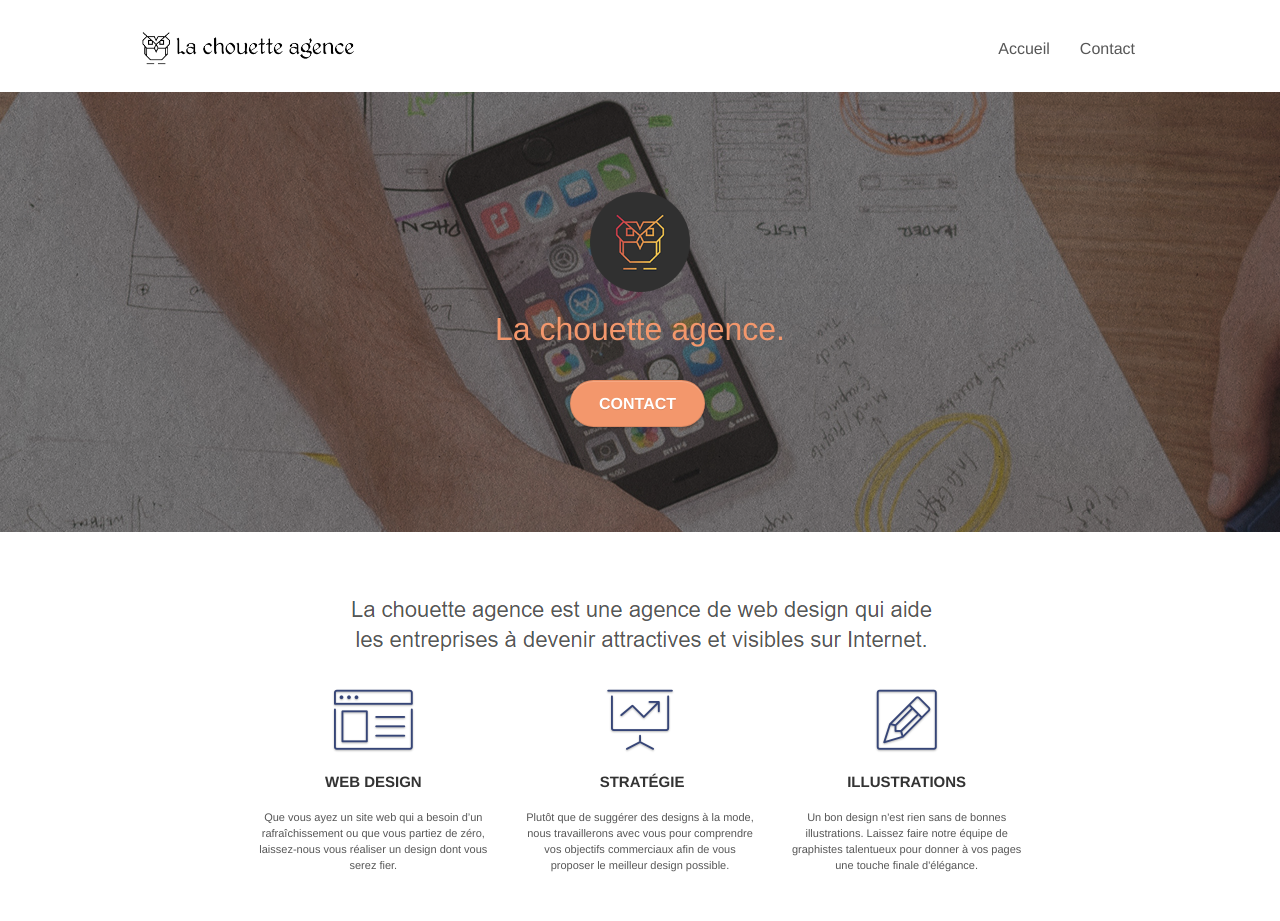
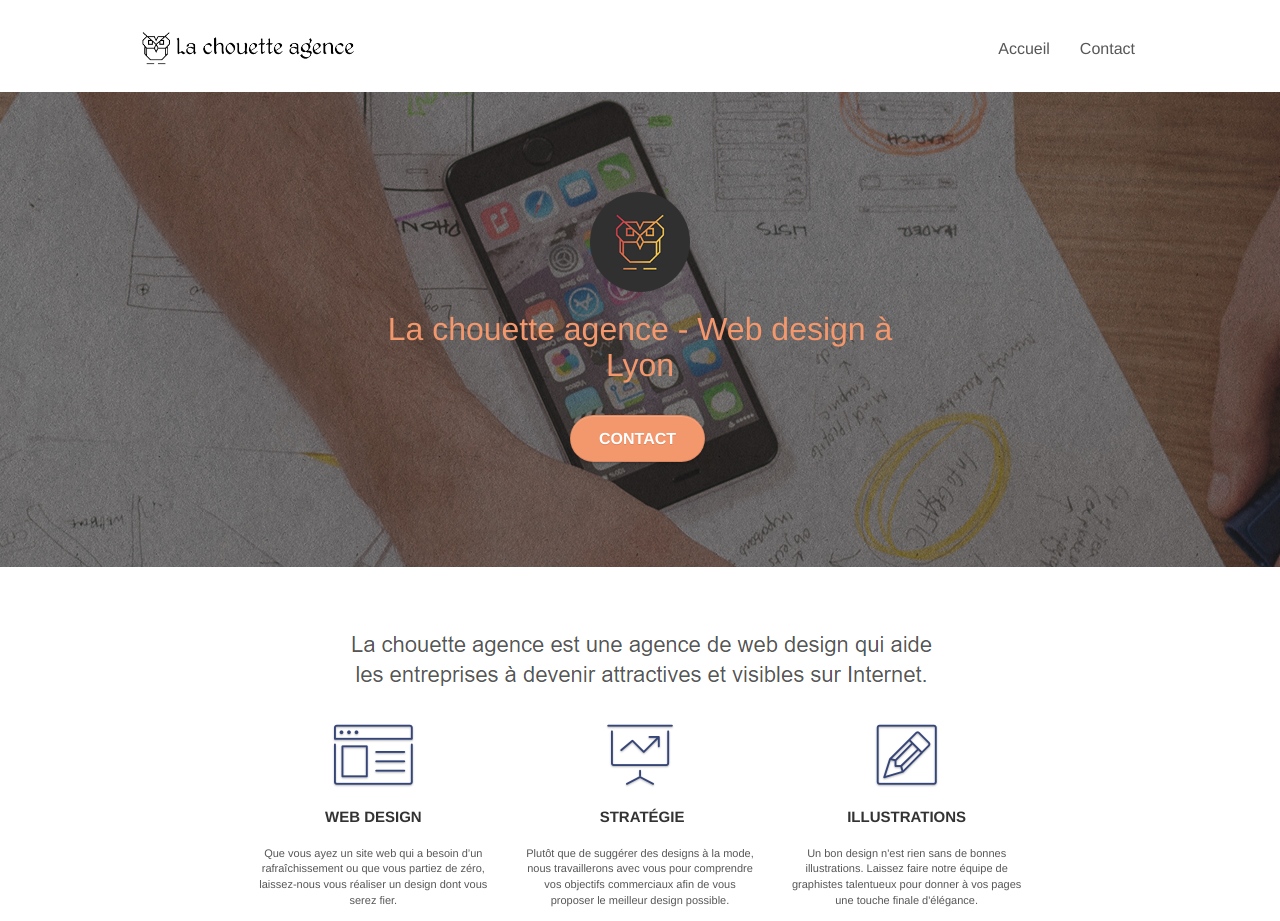
Before and after one commit to AudreyRnn/Chouette-agence-new, a plain HTML site: page index.html in a window 1280 px wide. Shown: the top 921 px of the page. Drawn offline with Linux system fonts and the light colour scheme.

Commit message:
ajout mot clé h1

```diff
--- a/index.html
+++ b/index.html
@@ -65,7 +65,7 @@
 			<div class="col-sm-12">
 				<img src="img/logo.png" class="center-block image-resize-mode" width="100" alt="La chouette agence, agence web paris, création logo paris" />
 				<h1 class="text-center hero-bloc-text tc-white">
-					La chouette agence.
+					La chouette agence - Web design à Lyon
 				</h1>
 				<div class="text-center">
 					<a href="contact.html" class="btn btn-lg btn-clean btn-rd cta-hero btn-atomic-tangerine" id="cta-hero">Contact</a>
```
